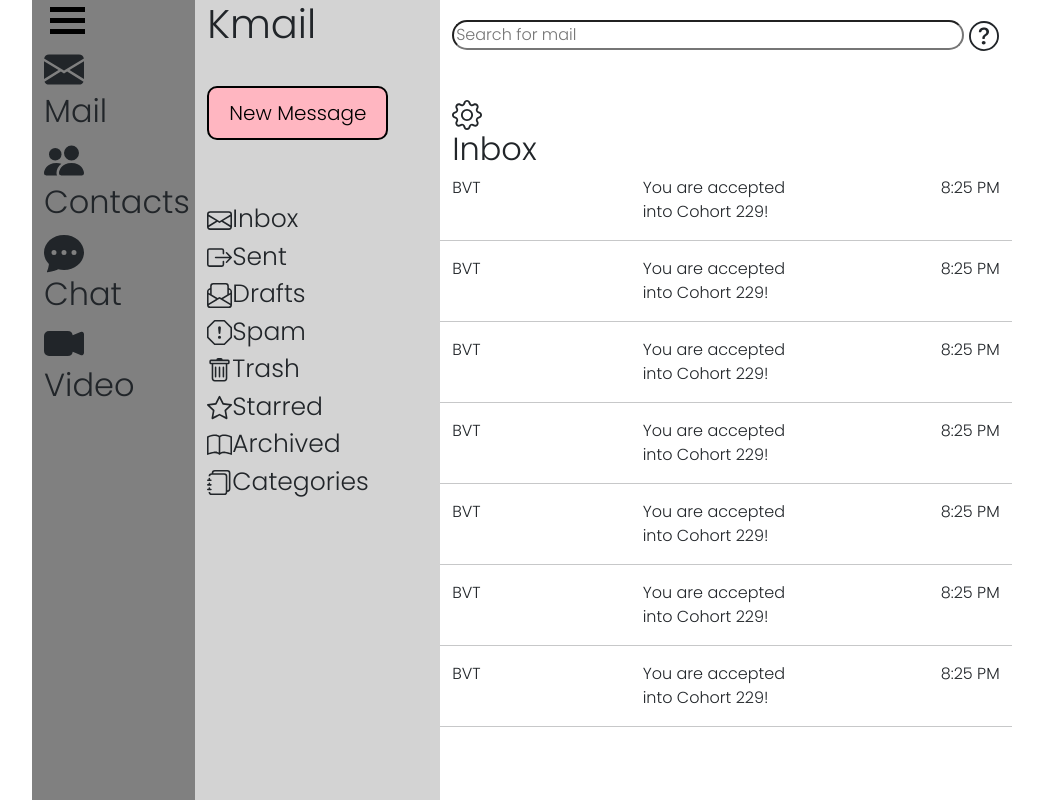
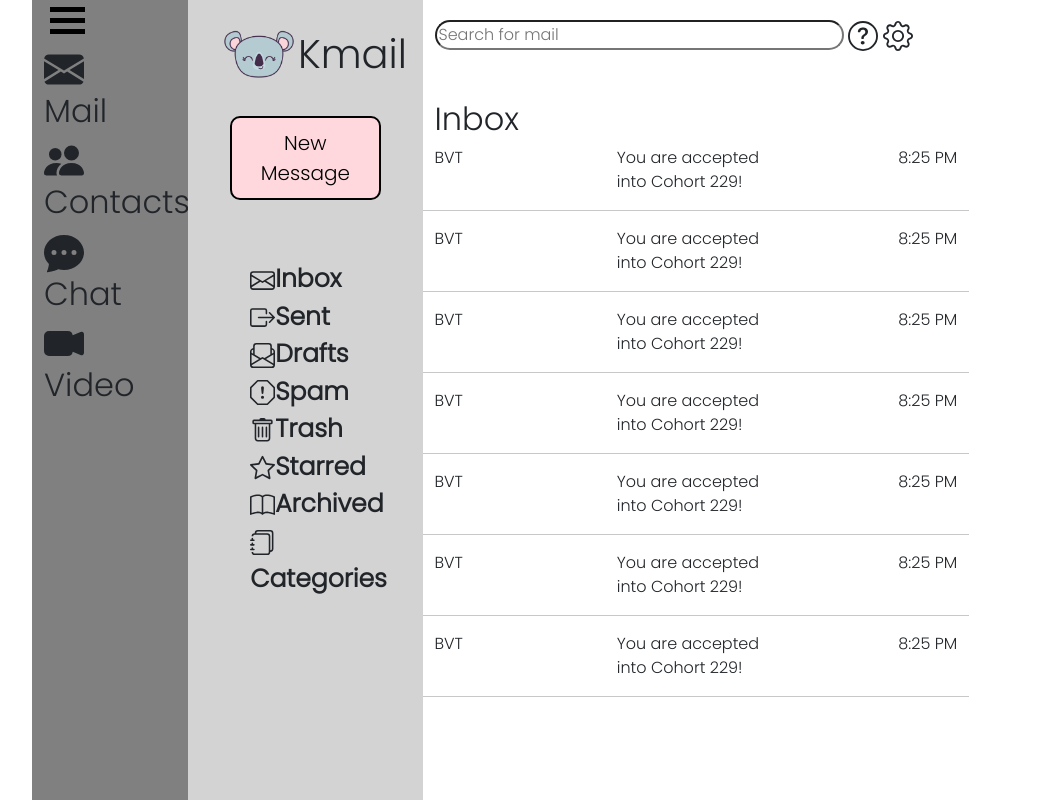
Before and after one commit to junalynnc/email-project, a website: page index.html in a window 1280 px wide. Shown: the whole page, without its empty margins (38-1081 px from the left). Drawn offline with nearby package versions, Linux system fonts and the light colour scheme.

Commit message:
more changes

```diff
--- a/index.html
+++ b/index.html
@@ -33,7 +33,7 @@
             </button>
 
             <br/>
-
+              <div id="menu-titles">
                 <svg xmlns="http://www.w3.org/2000/svg" width="40" height="45" fill="currentColor" class="bi bi-envelope-fill" viewBox="0 0 16 16">
                   <path d="M.05 3.555A2 2 0 0 1 2 2h12a2 2 0 0 1 1.95 1.555L8 8.414.05 3.555ZM0 4.697v7.104l5.803-3.558L0 4.697ZM6.761 8.83l-6.57 4.027A2 2 0 0 0 2 14h12a2 2 0 0 0 1.808-1.144l-6.57-4.027L8 9.586l-1.239-.757Zm3.436-.586L16 11.801V4.697l-5.803 3.546Z"/>
                 </svg>
@@ -56,13 +56,16 @@
                 </svg>
                 <h2>Video</h2>
             </div>
+          </div>
 
 
 
           <!-- CATEGORY PANE -->
 
           <div id="categories" class="col-md-3 col-lg-3">
-            <h1>Kmail</h1>
+            <img id="logo" src="images/koala-logo.png" alt="koala-logo">
+            <h1 id="title" >Kmail</h1>
+
             <button id="new-message-button" type="button">New Message</button>
 
             <div id="category-icons" class="row">
--- a/styles.css
+++ b/styles.css
@@ -15,6 +15,8 @@
     background-color: gray;
 }
 
+
+
 #categories {
     background-color: lightgrey;
 }
@@ -22,11 +24,12 @@
 #category-titles {
     margin-top: 60px;
     font-size: 25px;
-    word-spacing: 100vw;
+    font-weight: bold;
+    margin-left: 50px;
 }
 
 #search-bar {
-    width: 40vw;
+    width: 32vw;
     border-radius: 20px 20px;
     margin-top: 20px;
     margin-bottom: 50px;
@@ -48,7 +51,21 @@ button {
   border-radius: 10px 10px;
   padding: 10px 20px 10px 20px;
   font-size: 20px;
-  background-color: lightpink;
+  background-color: rgb(255, 216, 222);
+  margin-top: 30px;
+  margin-left: 30px;
+  margin-right: 30px;
+}
+
+#logo {
+  height: 50px;
+  float: left;
+  margin-left: 20px;
+  margin-top: 30px;
+}
+
+#title {
+  margin-left: 20px;
   margin-top: 30px;
 }
 
@@ -92,9 +109,8 @@ button {
     }
 }
 
-
-  @media only screen and (min-width: 770px) {
-    #sidenav-menu, #sidenav-button {
-        display: none;
-    }
+@media only screen and (min-width: 770px) {
+  #sidenav-menu, #sidenav-button {
+      display: none;
   }
+}
```
Lines whose indentation alone changed are shown as unchanged.
